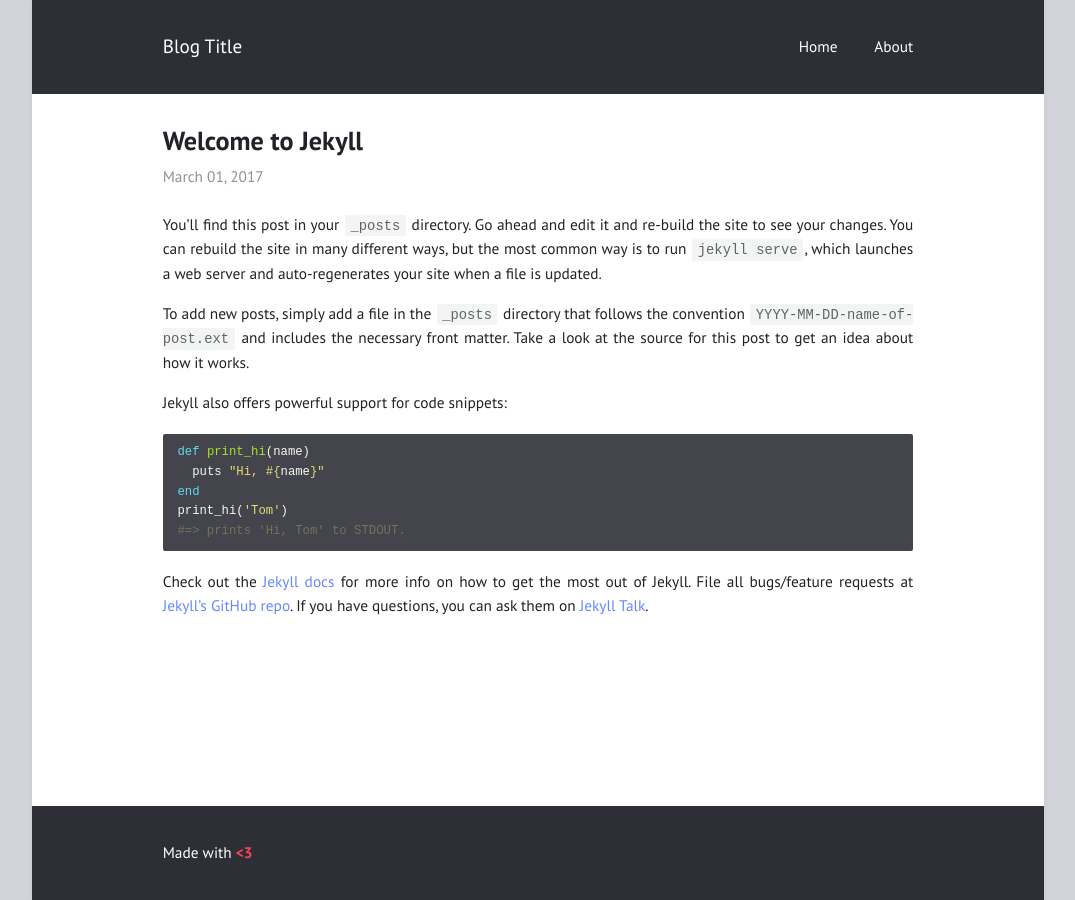
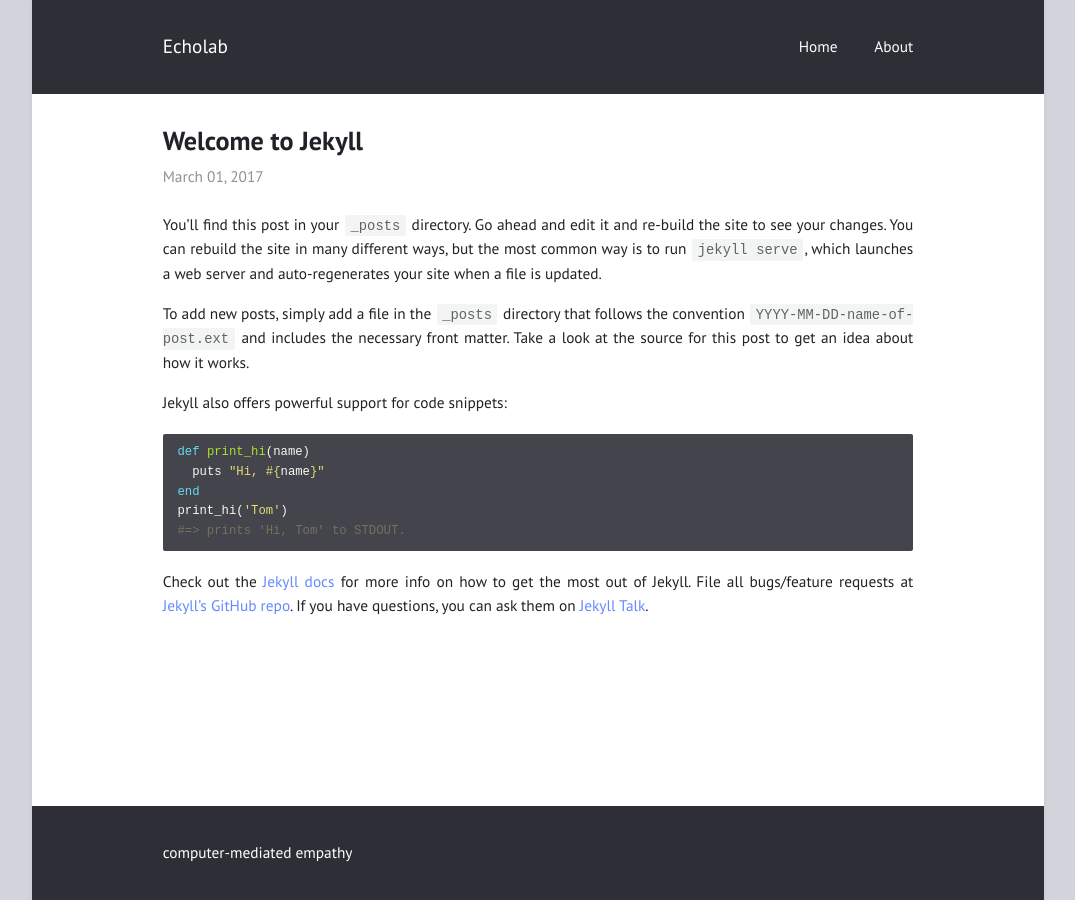
Before and after one commit to echo-lab/echo-lab.github.io, a Jekyll site: the page built from _posts/2017-03-01-welcome-to-jekyll.md, in a window 1280 px wide. Shown: the whole page, without its empty margins (102-1177 px from the left). Built offline with Jekyll 4.4.1, drawn with Linux system fonts in a browser that asks for light colours.

Commit message:
Updated main config

```diff
--- a/_config.yml
+++ b/_config.yml
@@ -1,6 +1,6 @@
-title: "Blog Title"
-author: "Blog Author"
-description: "Made with <b style=\"color: #f45;\">&lt;3</b>"
+title: "Echolab"
+author: "Project Docs"
+description: "computer-mediated empathy"
 permalink: /:title/
 lang: "en"
 excerpt_separator: "\n\n\n"
```
